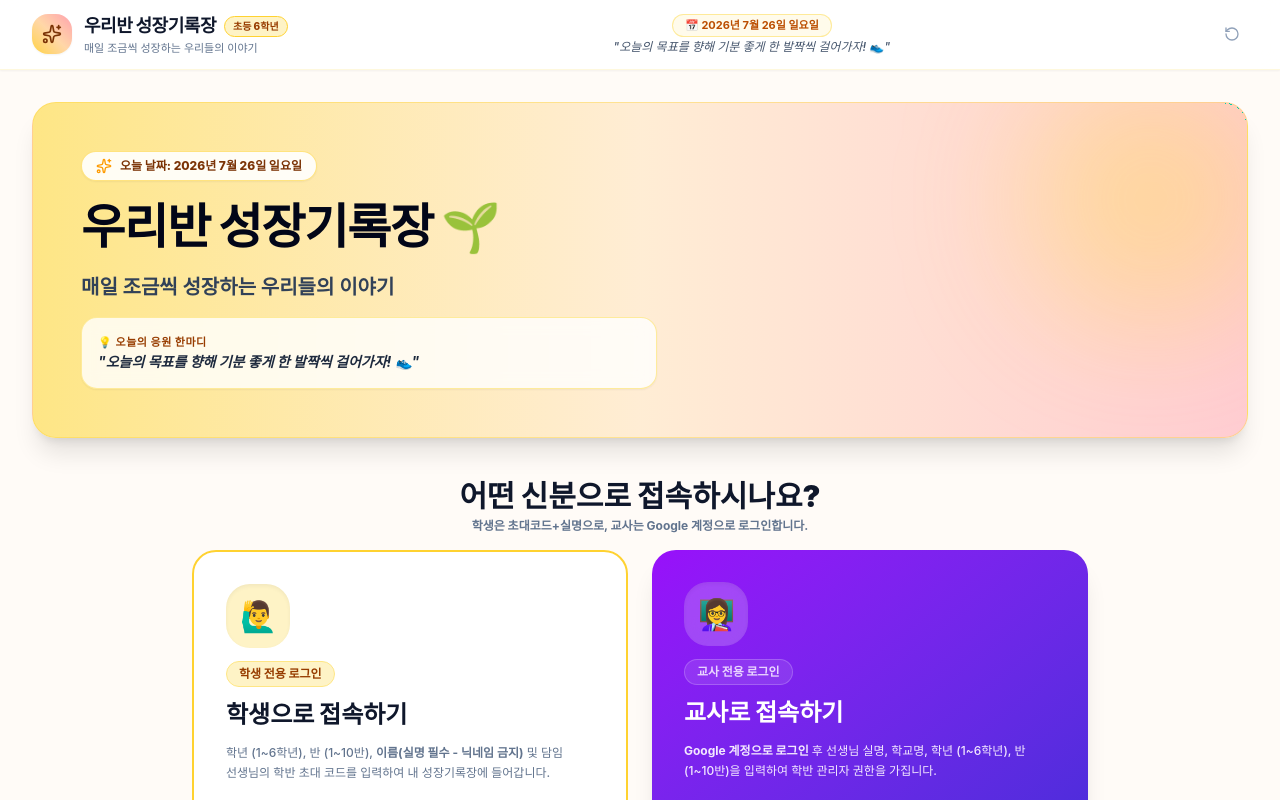
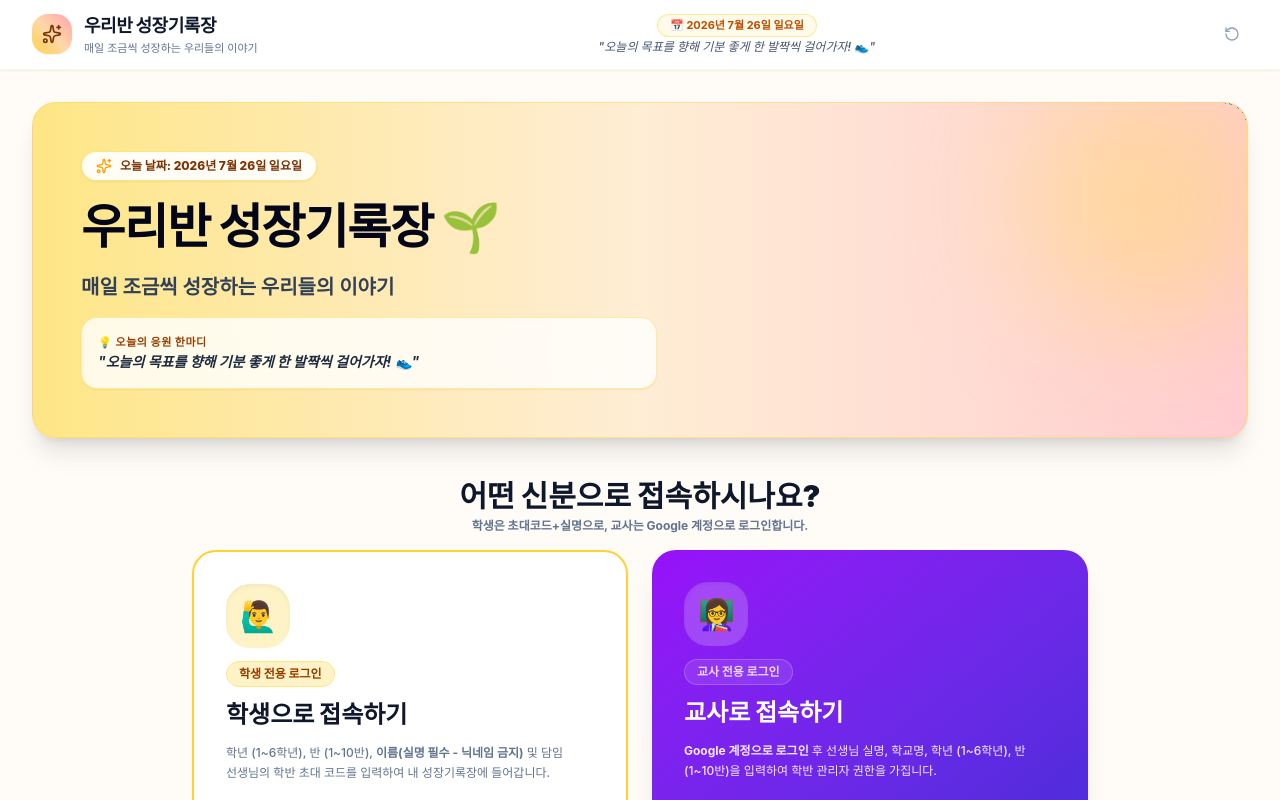
Before and after one commit to jeong94/classroom-diary, a React (Vite) app: page / in a window 1280 px wide. Shown: the top 800 px of the page. Built offline with nearby package versions, Linux system fonts and the light colour scheme; no server answers; a web font is replaced by a local one.

Commit message:
fix: 헤더 제목 옆 초등6학년 뱃지 삭제

```diff
--- a/src/components/common/Header.tsx
+++ b/src/components/common/Header.tsx
@@ -28,9 +28,6 @@ export const Header: React.FC = () => {
           <div>
             <div className="flex items-center gap-2">
               <h1 className="text-lg font-black text-slate-900 tracking-tight break-keep">우리반 성장기록장</h1>
-              <span className="bg-amber-100 text-amber-800 text-[10px] font-extrabold px-2 py-0.5 rounded-full border border-amber-300">
-                초등 6학년
-              </span>
             </div>
             <p className="text-[11px] text-slate-500 font-medium break-keep">매일 조금씩 성장하는 우리들의 이야기</p>
           </div>
```
